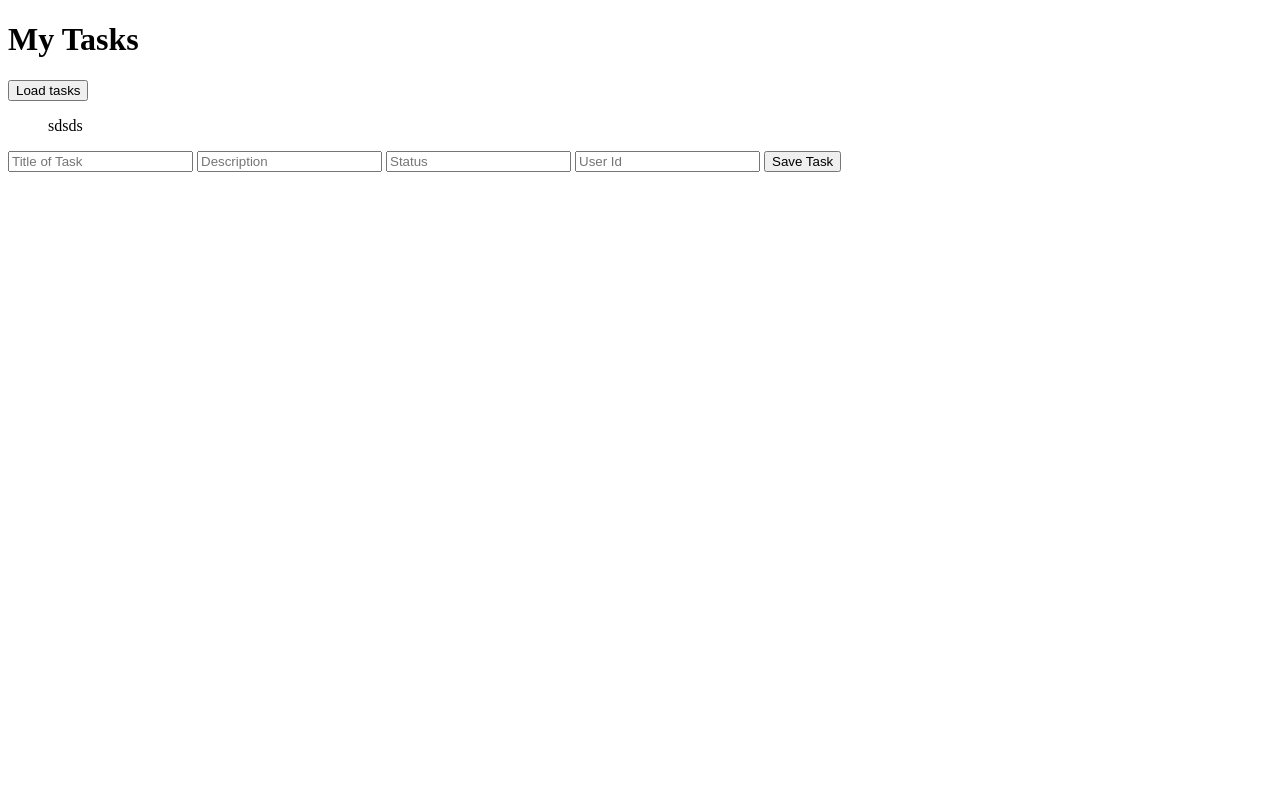
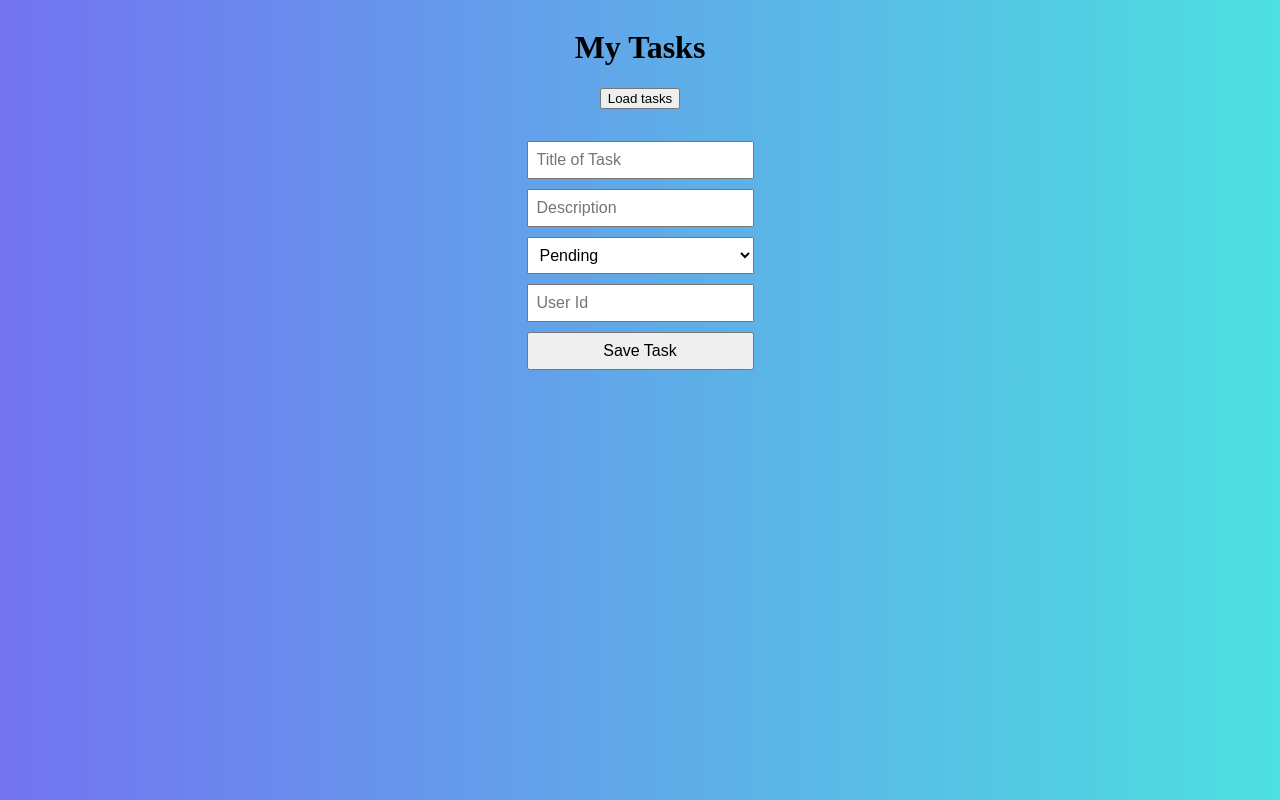
Before and after one commit to FelixDev01/To-Do-List--Front-end-, a plain HTML site: page index.html in a window 1280 px wide. Drawn offline with Linux system fonts and the light colour scheme.

Commit message:
Estilizando a Pagina das tasks

```diff
--- a/css/style.css
+++ b/css/style.css
@@ -0,0 +1,25 @@
+body{
+    background: linear-gradient(to left, rgb(76, 224, 224), rgb(115, 115, 241))
+}
+
+#header-container{
+    display: flex;
+    flex-direction: column;
+    align-items: center;
+}
+
+
+#task-form{
+    align-content: center;
+    display: flex;
+    flex-direction: column;
+    gap: 10px;
+    max-width: 300px;
+}
+
+#task-form input,
+#task-form select,
+#task-form button {
+    padding: 8px;
+    font-size: 16px;
+}
--- a/index.html
+++ b/index.html
@@ -7,17 +7,22 @@
     <link rel="stylesheet" href="css/style.css">
 </head>
 <body>
-    <h1>My Tasks</h1>
-    <button id="loadTaskBtn">Load tasks</button>
-    <ul id="taskList">sdsds</ul>
-
+    <div id="header-container">
+        <h1>My Tasks</h1>
+        <button id="loadTaskBtn">Load tasks</button>
+        <ul id="taskList"></ul>
     <form id="task-form">
         <input type="text" id="title" placeholder="Title of Task" required/>
         <input type="text" id="description" placeholder="Description" required/>
-        <input type="text" id="status" placeholder="Status" required/>
+        <select id="status" placeholder="Status" required>
+            <option>Pending</option>
+            <option>InProgress</option>
+            <option>Done</option>
+        </select>
         <input type="number" id="userId" placeholder="User Id" required/>
         <button type="submit">Save Task</button>
     </form>
+    </div>
     <script src="javascript/script.js"></script>
 </body>
 </html>
```
